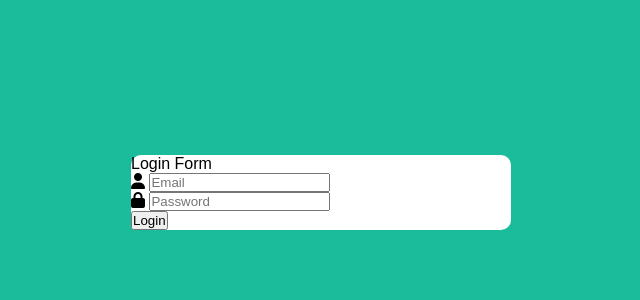
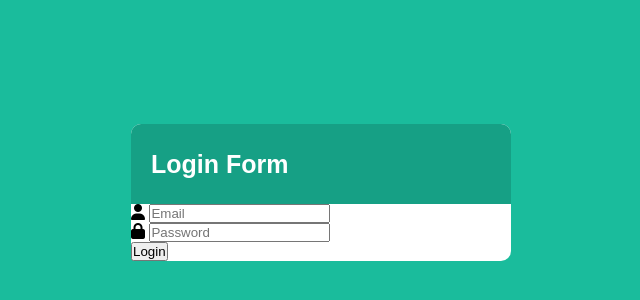
Before and after one commit to salinpaul94/Responsive-Login-Page-01, a plain HTML site: page index.html in a window 1280 px wide. Shown: the part 208-508 px from the top of the page, without its empty margins (319-959 px from the left). Drawn offline with Linux system fonts and the light colour scheme.

Commit message:
styling title (Login)

```diff
--- a/style.css
+++ b/style.css
@@ -17,3 +17,13 @@ html, body {
     background: #fff;
     border-radius: 10px;
 }
+
+.wrapper .title {
+    line-height: 80px;
+    background: #16a085;
+    padding-left: 20px;
+    border-radius: 10px 10px 0 0;
+    color: #fff;
+    font-size: 25px;
+    font-weight: 600;
+}
```
